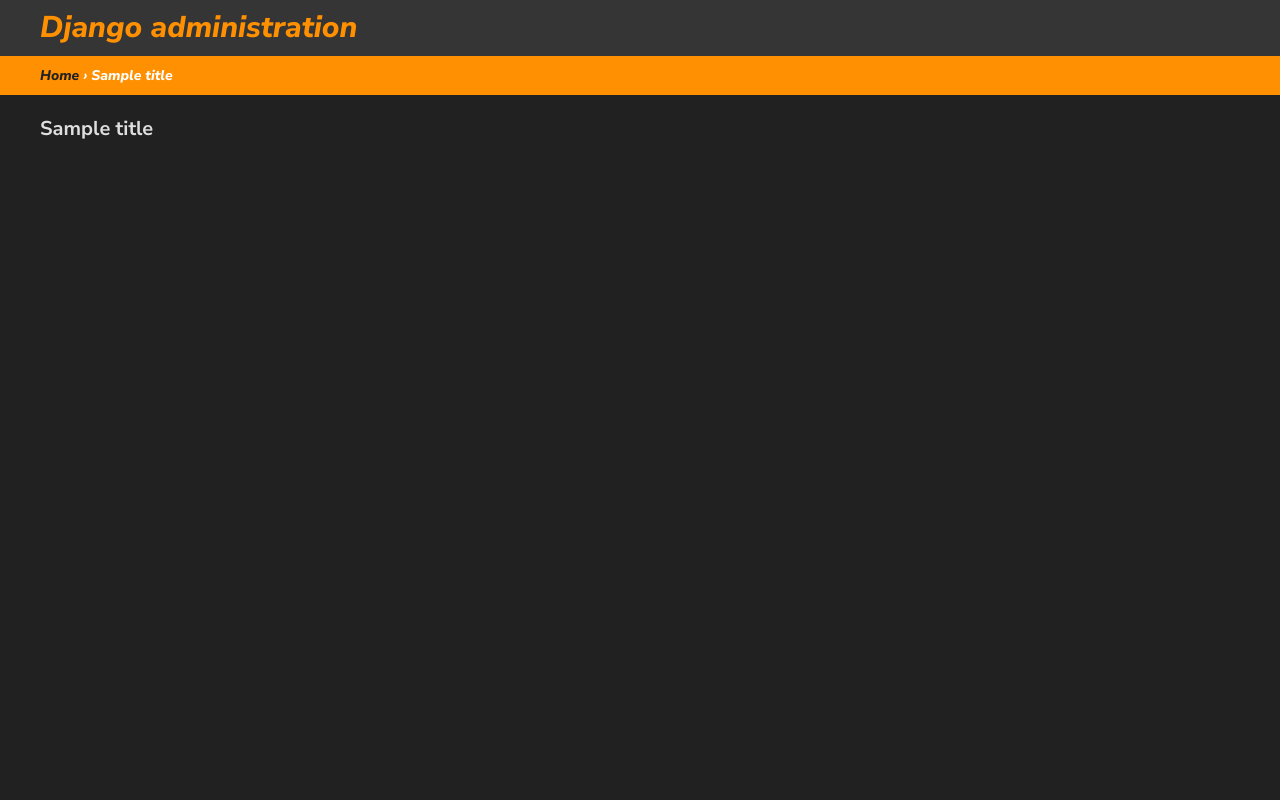
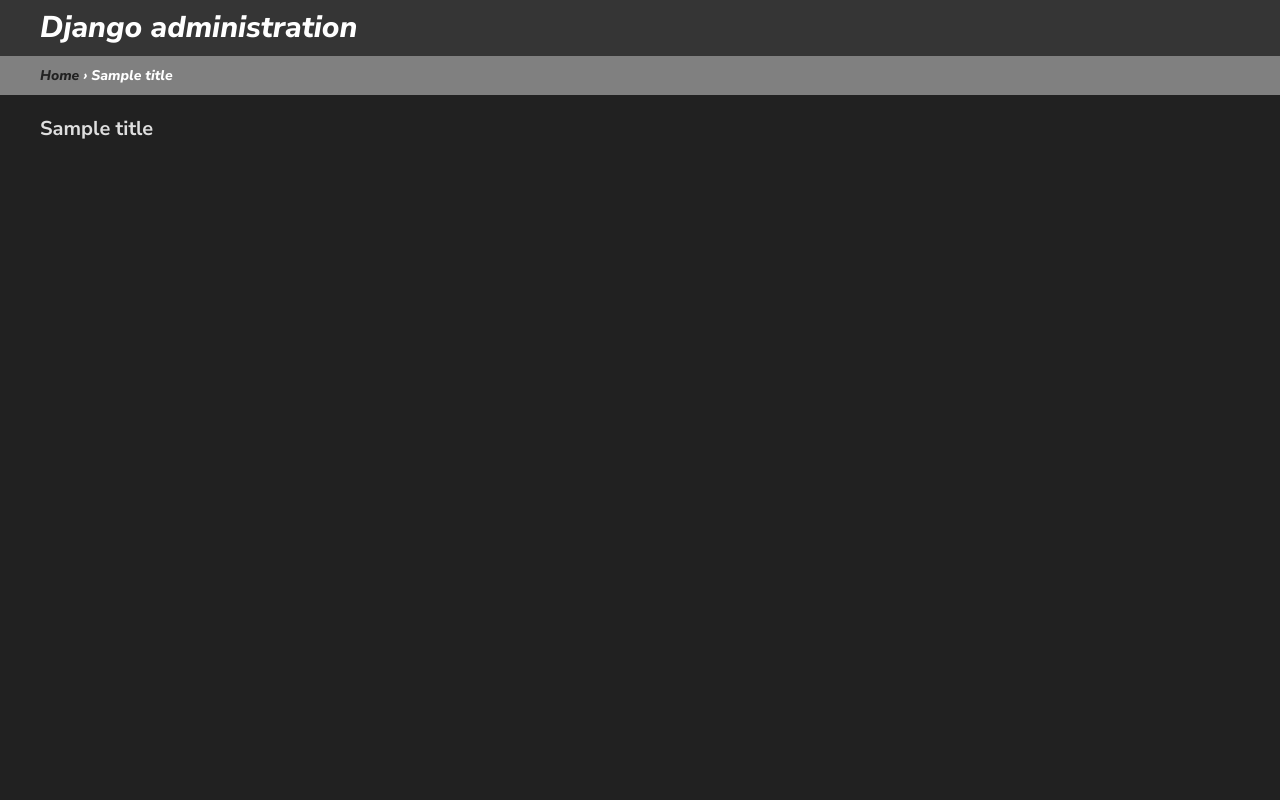
Before and after one commit to ramz1t/Web-Project-Template, a Django app: template backend/core/templates/admin/base_site.html in a window 1280 px wide. Run offline with Django 4.2, Linux system fonts and the light colour scheme; the template is opened without the code that fills it: most values are stand-ins (such as "Sample title", 1, 10 or a date in 2020).

Commit message:
admin panel css

```diff
--- a/backend/core/static/css/admin-extra.css
+++ b/backend/core/static/css/admin-extra.css
@@ -1,21 +1,21 @@
 :root {
-    --orange: #FF9001;
+  --custom-accent: #808080;
   --body-fg: white;
   --body-bg: rgb(33, 33, 33);
   --primary-fg: rgb(53, 53, 53);
   --darkened-bg: rgb(53, 53, 53);
-    --primary: var(--orange);
+  --primary: var(--custom-accent);
   --link-hover-color: rgb(159, 159, 159);
   --link-fg: white;
   --body-quiet-color: rgb(223, 223, 223);
-    --link-selected-fg: var(--orange);
+  --link-selected-fg: var(--custom-accent);
   --selected-row: gray;
   --hairline-color: var(--body-bg);
   --border-color: var(--body-bg);
   --header-color: black;
-    --object-tools-bg: var(--orange);
+  --object-tools-bg: var(--custom-accent);
   --selected-bg: gray;
-    --accent: var(--orange);
+  --accent: var(--custom-accent);
 }
 
 @font-face {
@@ -37,7 +37,7 @@ body {
   font-family: nunito-sans;
 }
 
-body>* {
+body > * {
   border: none !important;
   outline: none !important;
 }
@@ -53,29 +53,33 @@ caption {
   font-family: nunito-sans-bold;
 }
 
-#site-name>a {
-    color: var(--orange) !important;
+#site-name > a {
+  /* color: var(--custom-accent) !important; */
+  color: white !important;
   font-family: nunito-sans-bold-italic;
   font-size: 1.875rem;
   line-height: 2.25rem;
 }
 
 #header {
-    --tw-shadow: 0 10px 15px -3px rgb(0 0 0 / 0.1), 0 4px 6px -4px rgb(0 0 0 / 0.1);
-    --tw-shadow-colored: 0 10px 15px -3px var(--tw-shadow-color), 0 4px 6px -4px var(--tw-shadow-color);
-    box-shadow: var(--tw-ring-offset-shadow, 0 0 #0000), var(--tw-ring-shadow, 0 0 #0000), var(--tw-shadow);
+  --tw-shadow: 0 10px 15px -3px rgb(0 0 0 / 0.1),
+    0 4px 6px -4px rgb(0 0 0 / 0.1);
+  --tw-shadow-colored: 0 10px 15px -3px var(--tw-shadow-color),
+    0 4px 6px -4px var(--tw-shadow-color);
+  box-shadow: var(--tw-ring-offset-shadow, 0 0 #0000),
+    var(--tw-ring-shadow, 0 0 #0000), var(--tw-shadow);
   background-color: var(--darkened-bg);
 }
 
-#header>* {
+#header > * {
   color: white;
 }
 
-#user-tools>a {
-    color: var(--orange) !important;
+#user-tools > a {
+  color: var(--custom-accent) !important;
 }
 
-#logout-form>button {
+#logout-form > button {
   color: red;
 }
 
@@ -102,7 +106,7 @@ textarea {
   color: white !important;
 }
 
-li>.addlink {
+li > .addlink {
   font-family: nunito-sans-bold !important;
   font-size: 13px !important;
 }
@@ -112,7 +116,7 @@ li>.addlink {
   font-family: nunito-sans-bold-italic;
 }
 
-.breadcrumbs>* {
+.breadcrumbs > * {
   font-family: nunito-sans-bold-italic;
 }
 
@@ -127,7 +131,7 @@ input[type="checkbox"] {
 }
 
 input[type="checkbox"]:checked {
-    border: 4px solid var(--orange);
+  border: 4px solid var(--custom-accent);
 }
 
 #tree.block-style ul.jqtree-tree .jqtree-element {
@@ -135,14 +139,14 @@ input[type="checkbox"]:checked {
 }
 
 ul.jqtree-tree .jqtree-title {
-    color: var(--orange) !important;
+  color: var(--custom-accent) !important;
 }
 
 input.default {
-    background-color: var(--orange) !important;
+  background-color: var(--custom-accent) !important;
 }
 
-.submit-row>input[type="submit"]:not(.default) {
+.submit-row > input[type="submit"]:not(.default) {
   background-color: gray;
 }
 
@@ -150,7 +154,7 @@ input.default {
   color: green !important;
 }
 
-.success>a {
+.success > a {
   font-family: nunito-sans-bold !important;
   color: green !important;
 }
@@ -159,6 +163,10 @@ input.default {
   background-color: var(--primary-fg) !important;
 }
 
-.calendar-cancel>a {
+.calendar-cancel > a {
   color: white !important;
 }
+
+tr.current-model {
+  border: 2px solid white !important;
+}
```
Lines whose indentation alone changed are shown as unchanged.
